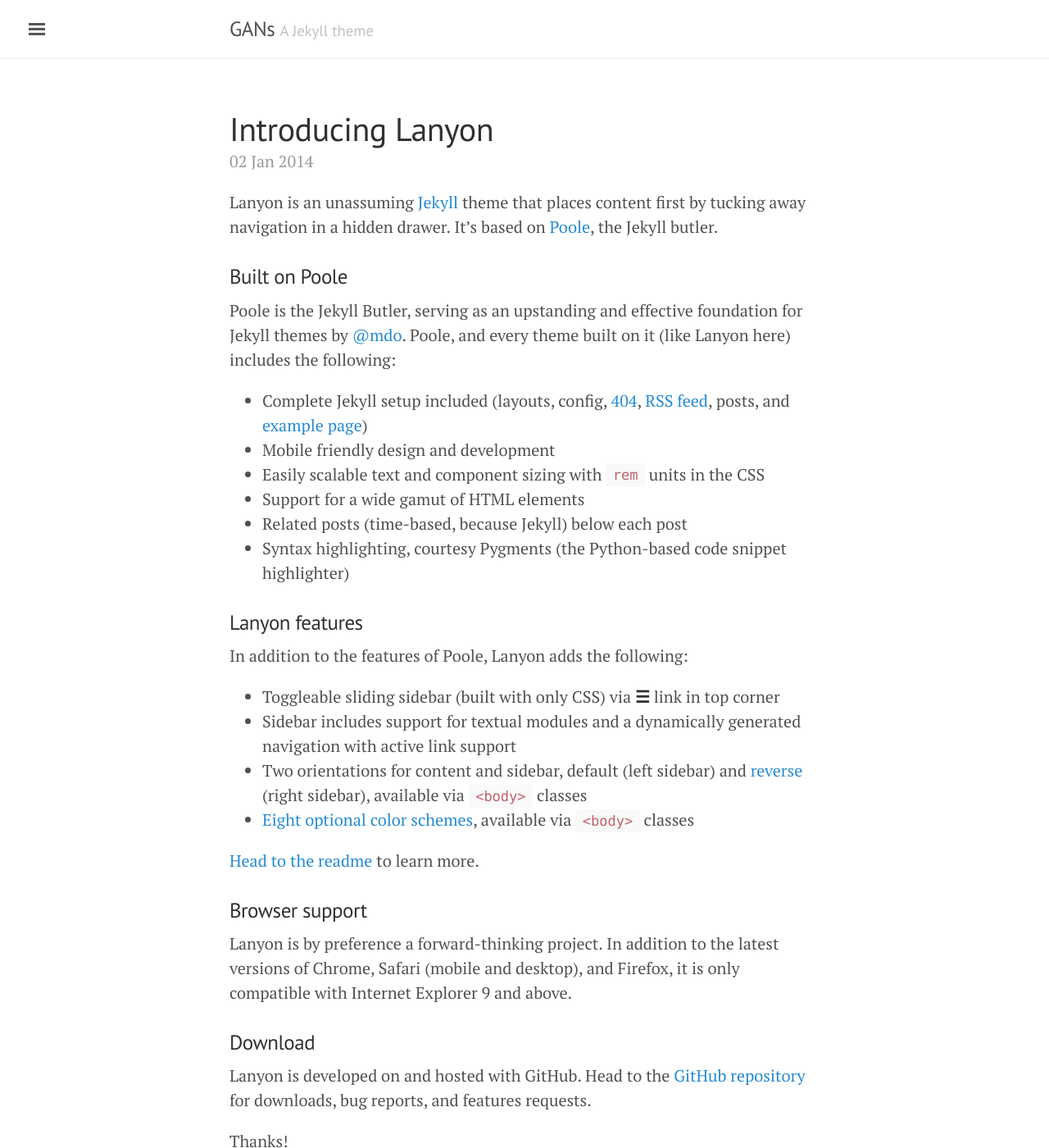
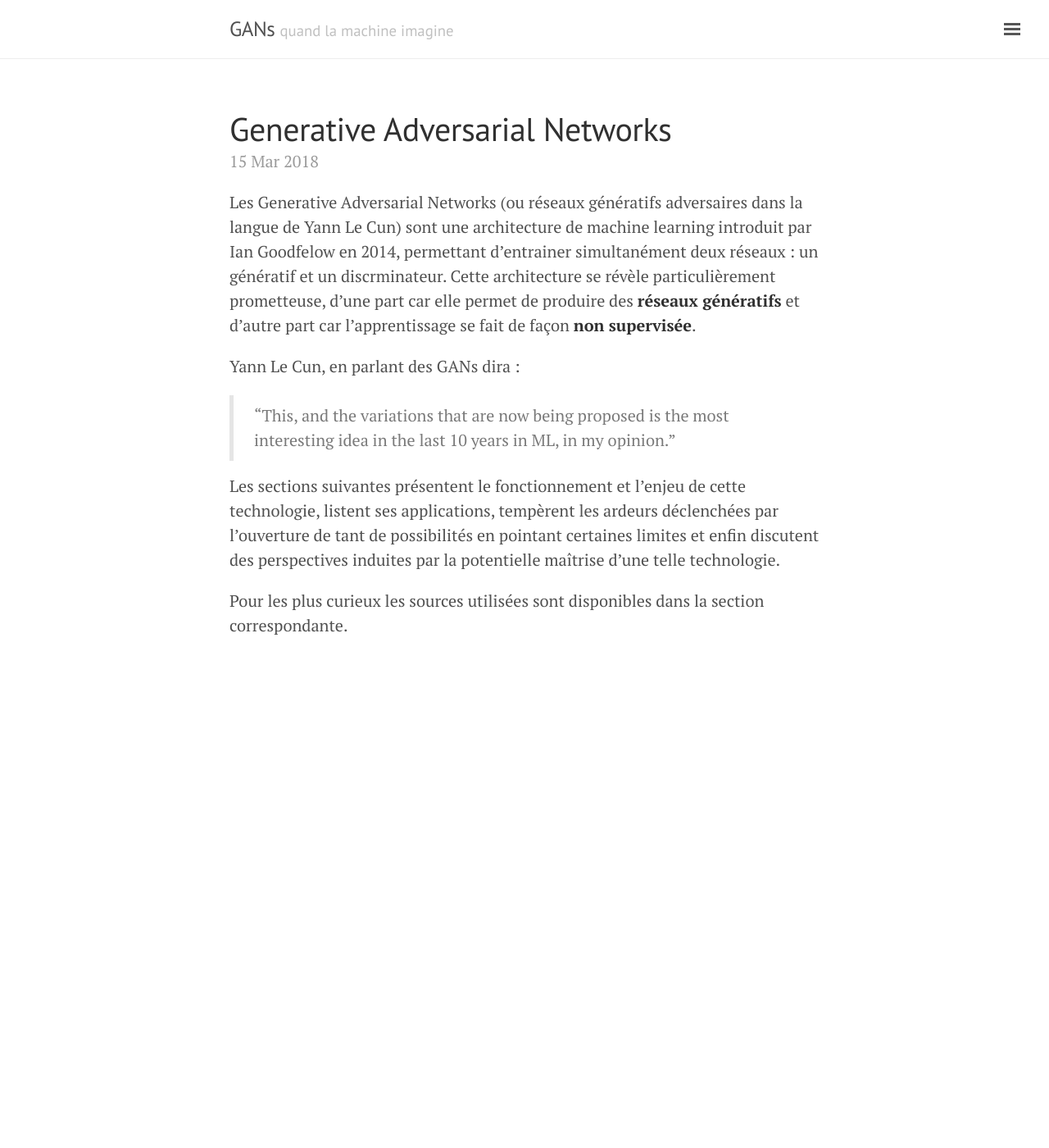
Before and after one commit to FrancoisPgm/francoispgm.github.io, a Jekyll site: the page built from index.html, in a window 1280 px wide and 1400 px high. Shown: the whole window at 82% size. Built offline with Jekyll 4.4.1, drawn with Linux system fonts in a browser that asks for light colours; the list of posts is cut into pages by our own code; some of the changed text lies outside the part shown.

Commit message:
create structure

```diff
--- /dev/null
+++ b/I-Principe.md
@@ -0,0 +1,30 @@
+---
+layout: page
+title: About
+---
+
+<p class="message">
+  Hey there! This page is included as an example. Feel free to customize it for your own use upon downloading. Carry on!
+</p>
+
+In the novel, *The Strange Case of Dr. Jeykll and Mr. Hyde*, Mr. Poole is Dr. Jekyll's virtuous and loyal butler. Similarly, Poole is an upstanding and effective butler that helps you build Jekyll themes. It's made by [@mdo](https://twitter.com/mdo).
+
+There are currently two themes built on Poole:
+
+* [Hyde](http://hyde.getpoole.com)
+* [Lanyon](http://lanyon.getpoole.com)
+
+Learn more and contribute on [GitHub](https://github.com/poole).
+
+## Setup
+
+Some fun facts about the setup of this project include:
+
+* Built for [Jekyll](http://jekyllrb.com)
+* Developed on GitHub and hosted for free on [GitHub Pages](https://pages.github.com)
+* Coded with [Sublime Text 2](http://sublimetext.com), an amazing code editor
+* Designed and developed while listening to music like [Blood Bros Trilogy](https://soundcloud.com/maddecent/sets/blood-bros-series)
+
+Have questions or suggestions? Feel free to [open an issue on GitHub](https://github.com/poole/issues/new) or [ask me on Twitter](https://twitter.com/mdo).
+
+Thanks for reading!
--- /dev/null
+++ b/II-Fonctionnement.md
@@ -0,0 +1,30 @@
+---
+layout: page
+title: About
+---
+
+<p class="message">
+  Hey there! This page is included as an example. Feel free to customize it for your own use upon downloading. Carry on!
+</p>
+
+In the novel, *The Strange Case of Dr. Jeykll and Mr. Hyde*, Mr. Poole is Dr. Jekyll's virtuous and loyal butler. Similarly, Poole is an upstanding and effective butler that helps you build Jekyll themes. It's made by [@mdo](https://twitter.com/mdo).
+
+There are currently two themes built on Poole:
+
+* [Hyde](http://hyde.getpoole.com)
+* [Lanyon](http://lanyon.getpoole.com)
+
+Learn more and contribute on [GitHub](https://github.com/poole).
+
+## Setup
+
+Some fun facts about the setup of this project include:
+
+* Built for [Jekyll](http://jekyllrb.com)
+* Developed on GitHub and hosted for free on [GitHub Pages](https://pages.github.com)
+* Coded with [Sublime Text 2](http://sublimetext.com), an amazing code editor
+* Designed and developed while listening to music like [Blood Bros Trilogy](https://soundcloud.com/maddecent/sets/blood-bros-series)
+
+Have questions or suggestions? Feel free to [open an issue on GitHub](https://github.com/poole/issues/new) or [ask me on Twitter](https://twitter.com/mdo).
+
+Thanks for reading!
--- /dev/null
+++ b/III-Applications.md
@@ -0,0 +1,30 @@
+---
+layout: page
+title: About
+---
+
+<p class="message">
+  Hey there! This page is included as an example. Feel free to customize it for your own use upon downloading. Carry on!
+</p>
+
+In the novel, *The Strange Case of Dr. Jeykll and Mr. Hyde*, Mr. Poole is Dr. Jekyll's virtuous and loyal butler. Similarly, Poole is an upstanding and effective butler that helps you build Jekyll themes. It's made by [@mdo](https://twitter.com/mdo).
+
+There are currently two themes built on Poole:
+
+* [Hyde](http://hyde.getpoole.com)
+* [Lanyon](http://lanyon.getpoole.com)
+
+Learn more and contribute on [GitHub](https://github.com/poole).
+
+## Setup
+
+Some fun facts about the setup of this project include:
+
+* Built for [Jekyll](http://jekyllrb.com)
+* Developed on GitHub and hosted for free on [GitHub Pages](https://pages.github.com)
+* Coded with [Sublime Text 2](http://sublimetext.com), an amazing code editor
+* Designed and developed while listening to music like [Blood Bros Trilogy](https://soundcloud.com/maddecent/sets/blood-bros-series)
+
+Have questions or suggestions? Feel free to [open an issue on GitHub](https://github.com/poole/issues/new) or [ask me on Twitter](https://twitter.com/mdo).
+
+Thanks for reading!
--- /dev/null
+++ b/IV-Limites.md
@@ -0,0 +1,30 @@
+---
+layout: page
+title: About
+---
+
+<p class="message">
+  Hey there! This page is included as an example. Feel free to customize it for your own use upon downloading. Carry on!
+</p>
+
+In the novel, *The Strange Case of Dr. Jeykll and Mr. Hyde*, Mr. Poole is Dr. Jekyll's virtuous and loyal butler. Similarly, Poole is an upstanding and effective butler that helps you build Jekyll themes. It's made by [@mdo](https://twitter.com/mdo).
+
+There are currently two themes built on Poole:
+
+* [Hyde](http://hyde.getpoole.com)
+* [Lanyon](http://lanyon.getpoole.com)
+
+Learn more and contribute on [GitHub](https://github.com/poole).
+
+## Setup
+
+Some fun facts about the setup of this project include:
+
+* Built for [Jekyll](http://jekyllrb.com)
+* Developed on GitHub and hosted for free on [GitHub Pages](https://pages.github.com)
+* Coded with [Sublime Text 2](http://sublimetext.com), an amazing code editor
+* Designed and developed while listening to music like [Blood Bros Trilogy](https://soundcloud.com/maddecent/sets/blood-bros-series)
+
+Have questions or suggestions? Feel free to [open an issue on GitHub](https://github.com/poole/issues/new) or [ask me on Twitter](https://twitter.com/mdo).
+
+Thanks for reading!
--- /dev/null
+++ b/V-Perspectives.md
@@ -0,0 +1,30 @@
+---
+layout: page
+title: About
+---
+
+<p class="message">
+  Hey there! This page is included as an example. Feel free to customize it for your own use upon downloading. Carry on!
+</p>
+
+In the novel, *The Strange Case of Dr. Jeykll and Mr. Hyde*, Mr. Poole is Dr. Jekyll's virtuous and loyal butler. Similarly, Poole is an upstanding and effective butler that helps you build Jekyll themes. It's made by [@mdo](https://twitter.com/mdo).
+
+There are currently two themes built on Poole:
+
+* [Hyde](http://hyde.getpoole.com)
+* [Lanyon](http://lanyon.getpoole.com)
+
+Learn more and contribute on [GitHub](https://github.com/poole).
+
+## Setup
+
+Some fun facts about the setup of this project include:
+
+* Built for [Jekyll](http://jekyllrb.com)
+* Developed on GitHub and hosted for free on [GitHub Pages](https://pages.github.com)
+* Coded with [Sublime Text 2](http://sublimetext.com), an amazing code editor
+* Designed and developed while listening to music like [Blood Bros Trilogy](https://soundcloud.com/maddecent/sets/blood-bros-series)
+
+Have questions or suggestions? Feel free to [open an issue on GitHub](https://github.com/poole/issues/new) or [ask me on Twitter](https://twitter.com/mdo).
+
+Thanks for reading!
--- a/_config.yml
+++ b/_config.yml
@@ -1,22 +1,21 @@
 # Permalinks
 #
-# Use of `relative_permalinks` ensures post links from the index work properly.
 permalink:           pretty
-#relative_permalinks: true
+plugins: [jekyll-paginate]
 
 # Setup
 title:               GANs
-tagline:             'A Jekyll theme'
-description:         'A reserved <a href="http://jekyllrb.com" target="_blank">Jekyll</a> theme that places the utmost gravity on content with a hidden drawer. Made by <a href="https://twitter.com/mdo" target="_blank">@mdo</a>.'
+tagline:             'quand la machine imagine'
+description:         'Une introduction aux Generative Adversarial Networks'
 url:                 https://francoispgm.github.io/
-baseurl:             ''
+baseurl:             ""
 paginate:            5
 
 # About/contact
 author:
-  name:              Mark Otto
-  url:               https://twitter.com/mdo
-  email:             markdotto@gmail.com
+  name:              François Paugam
+  url:               https://twitter.com/francois_vtecl
+  email:             francois.paugam@ecl14.ec-lyon.fr
 
 # Custom vars
 version:             1.0.0
--- a/_includes/sidebar.html
+++ b/_includes/sidebar.html
@@ -25,8 +25,7 @@
       {% endif %}
     {% endfor %}
 
-    <a class="sidebar-nav-item" href="{{ site.github.repo }}/archive/v{{ site.version }}.zip">Download</a>
-    <a class="sidebar-nav-item" href="{{ site.github.repo }}">GitHub project</a>
+
     <span class="sidebar-nav-item">Currently v{{ site.version }}</span>
   </nav>
 
--- a/_layouts/default.html
+++ b/_layouts/default.html
@@ -3,7 +3,7 @@
 
   {% include head.html %}
 
-  <body>
+  <body class="layout-reverse sidebar-overlay">
 
     {% include sidebar.html %}
 
--- a/_posts/2013-12-31-whats-jekyll.md
+++ /dev/null
@@ -1,12 +0,0 @@
----
-layout: post
-title: What's Jekyll?
----
-
-[Jekyll](http://jekyllrb.com) is a static site generator, an open-source tool for creating simple yet powerful websites of all shapes and sizes. From [the project's readme](https://github.com/mojombo/jekyll/blob/master/README.markdown):
-
-  > Jekyll is a simple, blog aware, static site generator. It takes a template directory [...] and spits out a complete, static website suitable for serving with Apache or your favorite web server. This is also the engine behind GitHub Pages, which you can use to host your project’s page or blog right here from GitHub.
-
-It's an immensely useful tool and one we encourage you to use here with Lanyon.
-
-Find out more by [visiting the project on GitHub](https://github.com/mojombo/jekyll).
--- a/_posts/2014-01-01-example-content.md
+++ /dev/null
@@ -1,122 +0,0 @@
----
-layout: post
-title: Example content
----
-
-
-<div class="message">
-  Howdy! This is an example blog post that shows several types of HTML content supported in this theme.
-</div>
-
-Cum sociis natoque penatibus et magnis <a href="#">dis parturient montes</a>, nascetur ridiculus mus. *Aenean eu leo quam.* Pellentesque ornare sem lacinia quam venenatis vestibulum. Sed posuere consectetur est at lobortis. Cras mattis consectetur purus sit amet fermentum.
-
-> Curabitur blandit tempus porttitor. Nullam quis risus eget urna mollis ornare vel eu leo. Nullam id dolor id nibh ultricies vehicula ut id elit.
-
-Etiam porta **sem malesuada magna** mollis euismod. Cras mattis consectetur purus sit amet fermentum. Aenean lacinia bibendum nulla sed consectetur.
-
-## Inline HTML elements
-
-HTML defines a long list of available inline tags, a complete list of which can be found on the [Mozilla Developer Network](https://developer.mozilla.org/en-US/docs/Web/HTML/Element).
-
-- **To bold text**, use `<strong>`.
-- *To italicize text*, use `<em>`.
-- Abbreviations, like <abbr title="HyperText Markup Langage">HTML</abbr> should use `<abbr>`, with an optional `title` attribute for the full phrase.
-- Citations, like <cite>&mdash; Mark otto</cite>, should use `<cite>`.
-- <del>Deleted</del> text should use `<del>` and <ins>inserted</ins> text should use `<ins>`.
-- Superscript <sup>text</sup> uses `<sup>` and subscript <sub>text</sub> uses `<sub>`.
-
-Most of these elements are styled by browsers with few modifications on our part.
-
-## Heading
-
-Vivamus sagittis lacus vel augue rutrum faucibus dolor auctor. Duis mollis, est non commodo luctus, nisi erat porttitor ligula, eget lacinia odio sem nec elit. Morbi leo risus, porta ac consectetur ac, vestibulum at eros.
-
-### Code
-
-Cum sociis natoque penatibus et magnis dis `code element` montes, nascetur ridiculus mus.
-
-{% highlight js %}
-// Example can be run directly in your JavaScript console
-
-// Create a function that takes two arguments and returns the sum of those arguments
-var adder = new Function("a", "b", "return a + b");
-
-// Call the function
-adder(2, 6);
-// > 8
-{% endhighlight %}
-
-Aenean lacinia bibendum nulla sed consectetur. Etiam porta sem malesuada magna mollis euismod. Fusce dapibus, tellus ac cursus commodo, tortor mauris condimentum nibh, ut fermentum massa.
-
-### Lists
-
-Cum sociis natoque penatibus et magnis dis parturient montes, nascetur ridiculus mus. Aenean lacinia bibendum nulla sed consectetur. Etiam porta sem malesuada magna mollis euismod. Fusce dapibus, tellus ac cursus commodo, tortor mauris condimentum nibh, ut fermentum massa justo sit amet risus.
-
-* Praesent commodo cursus magna, vel scelerisque nisl consectetur et.
-* Donec id elit non mi porta gravida at eget metus.
-* Nulla vitae elit libero, a pharetra augue.
-
-Donec ullamcorper nulla non metus auctor fringilla. Nulla vitae elit libero, a pharetra augue.
-
-1. Vestibulum id ligula porta felis euismod semper.
-2. Cum sociis natoque penatibus et magnis dis parturient montes, nascetur ridiculus mus.
-3. Maecenas sed diam eget risus varius blandit sit amet non magna.
-
-Cras mattis consectetur purus sit amet fermentum. Sed posuere consectetur est at lobortis.
-
-<dl>
-  <dt>HyperText Markup Language (HTML)</dt>
-  <dd>The language used to describe and define the content of a Web page</dd>
-
-  <dt>Cascading Style Sheets (CSS)</dt>
-  <dd>Used to describe the appearance of Web content</dd>
-
-  <dt>JavaScript (JS)</dt>
-  <dd>The programming language used to build advanced Web sites and applications</dd>
-</dl>
-
-Integer posuere erat a ante venenatis dapibus posuere velit aliquet. Morbi leo risus, porta ac consectetur ac, vestibulum at eros. Nullam quis risus eget urna mollis ornare vel eu leo.
-
-### Tables
-
-Aenean lacinia bibendum nulla sed consectetur. Lorem ipsum dolor sit amet, consectetur adipiscing elit.
-
-<table>
-  <thead>
-    <tr>
-      <th>Name</th>
-      <th>Upvotes</th>
-      <th>Downvotes</th>
-    </tr>
-  </thead>
-  <tfoot>
-    <tr>
-      <td>Totals</td>
-      <td>21</td>
-      <td>23</td>
-    </tr>
-  </tfoot>
-  <tbody>
-    <tr>
-      <td>Alice</td>
-      <td>10</td>
-      <td>11</td>
-    </tr>
-    <tr>
-      <td>Bob</td>
-      <td>4</td>
-      <td>3</td>
-    </tr>
-    <tr>
-      <td>Charlie</td>
-      <td>7</td>
-      <td>9</td>
-    </tr>
-  </tbody>
-</table>
-
-Nullam id dolor id nibh ultricies vehicula ut id elit. Sed posuere consectetur est at lobortis. Nullam quis risus eget urna mollis ornare vel eu leo.
-
------
-
-Want to see something else added? <a href="https://github.com/poole/poole/issues/new">Open an issue.</a>
--- a/_posts/2014-01-02-introducing-lanyon.md
+++ /dev/null
@@ -1,38 +0,0 @@
----
-layout: post
-title: Introducing Lanyon
----
-
-Lanyon is an unassuming [Jekyll](http://jekyllrb.com) theme that places content first by tucking away navigation in a hidden drawer. It's based on [Poole](http://getpoole.com), the Jekyll butler.
-
-### Built on Poole
-
-Poole is the Jekyll Butler, serving as an upstanding and effective foundation for Jekyll themes by [@mdo](https://twitter.com/mdo). Poole, and every theme built on it (like Lanyon here) includes the following:
-
-* Complete Jekyll setup included (layouts, config, [404](/404), [RSS feed](/atom.xml), posts, and [example page](/about))
-* Mobile friendly design and development
-* Easily scalable text and component sizing with `rem` units in the CSS
-* Support for a wide gamut of HTML elements
-* Related posts (time-based, because Jekyll) below each post
-* Syntax highlighting, courtesy Pygments (the Python-based code snippet highlighter)
-
-### Lanyon features
-
-In addition to the features of Poole, Lanyon adds the following:
-
-* Toggleable sliding sidebar (built with only CSS) via **☰** link in top corner
-* Sidebar includes support for textual modules and a dynamically generated navigation with active link support
-* Two orientations for content and sidebar, default (left sidebar) and [reverse](https://github.com/poole/lanyon#reverse-layout) (right sidebar), available via `<body>` classes
-* [Eight optional color schemes](https://github.com/poole/lanyon#themes), available via `<body>` classes
-
-[Head to the readme](https://github.com/poole/lanyon#readme) to learn more.
-
-### Browser support
-
-Lanyon is by preference a forward-thinking project. In addition to the latest versions of Chrome, Safari (mobile and desktop), and Firefox, it is only compatible with Internet Explorer 9 and above.
-
-### Download
-
-Lanyon is developed on and hosted with GitHub. Head to the <a href="https://github.com/poole/lanyon">GitHub repository</a> for downloads, bug reports, and features requests.
-
-Thanks!
--- /dev/null
+++ b/_posts/2018-03-15-GANs.md
@@ -0,0 +1,14 @@
+---
+layout: title
+title: Generative Adversarial Networks
+---
+
+Les Generative Adversarial Networks (ou réseaux génératifs adversaires dans la langue de Yann Le Cun) sont une architecture de machine learning introduit par Ian Goodfelow en 2014, permettant d'entrainer simultanément deux réseaux : un génératif et un discrminateur. Cette architecture se révèle particulièrement prometteuse, d'une part car elle permet de produire des **réseaux génératifs** et d'autre part car l'apprentissage se fait de façon **non supervisée**.
+
+Yann Le Cun, en parlant des GANs dira :
+
+  > "This, and the variations that are now being proposed is the most interesting idea in the last 10 years in ML, in my opinion."
+
+Les sections suivantes présentent le fonctionnement et l'enjeu de cette technologie, listent ses applications, tempèrent les ardeurs déclenchées par l'ouverture de tant de possibilités en pointant certaines limites et enfin discutent des perspectives induites par la potentielle maîtrise d'une telle technologie.
+
+Pour les plus curieux les sources utilisées sont disponibles dans la section correspondante.
--- a/index.html
+++ b/index.html
@@ -19,6 +19,8 @@
   {% endfor %}
 </div>
 
+
+<!--
 <div class="pagination">
   {% if paginator.next_page %}
     <a class="pagination-item older" href="{{ site.baseurl }}/page{{paginator.next_page}}">Older</a>
@@ -35,3 +37,4 @@
     <span class="pagination-item newer">Newer</span>
   {% endif %}
 </div>
+-->
```
Also changed, not shown: public/apple-touch-icon-precomposed.png (deleted), public/favicon.ico.
